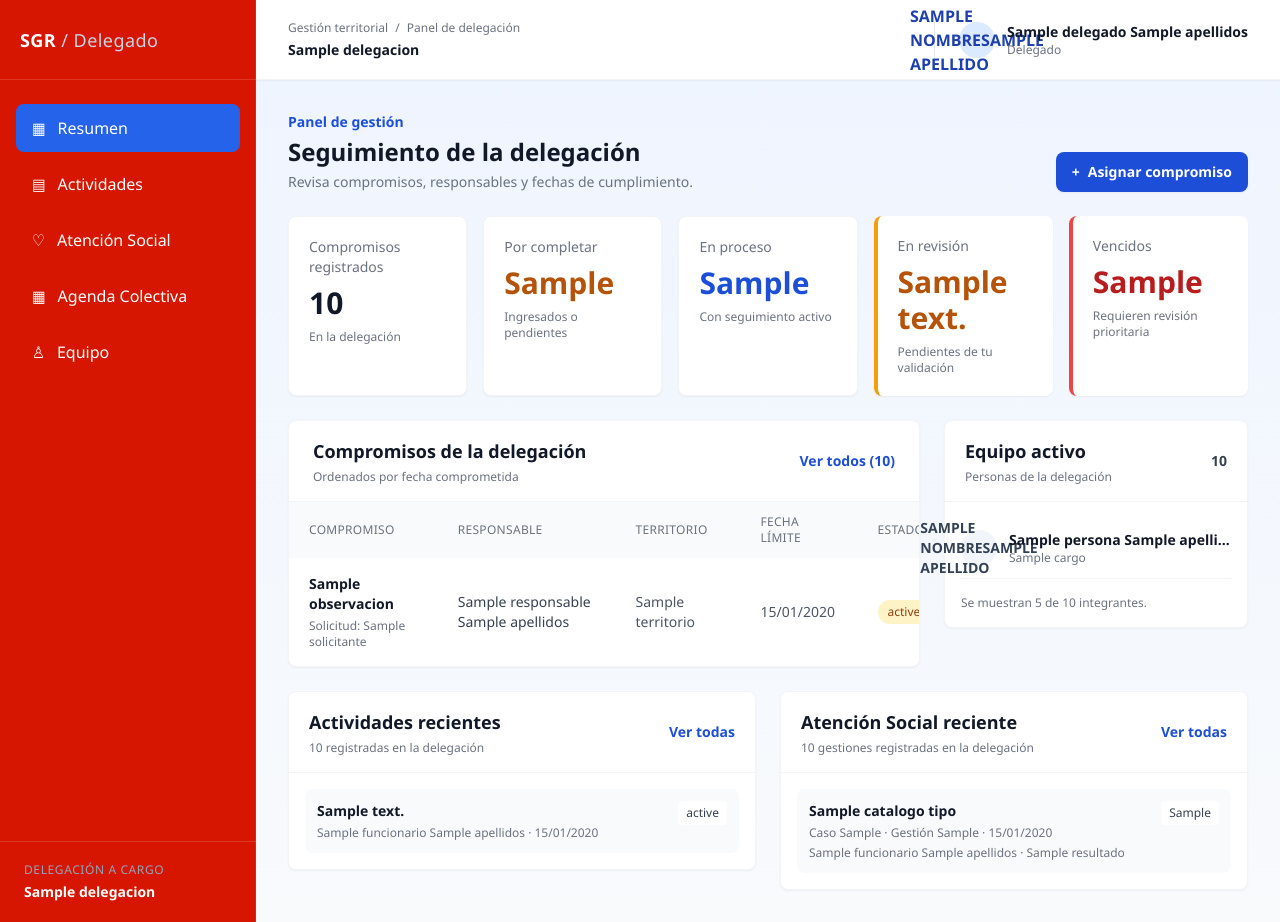
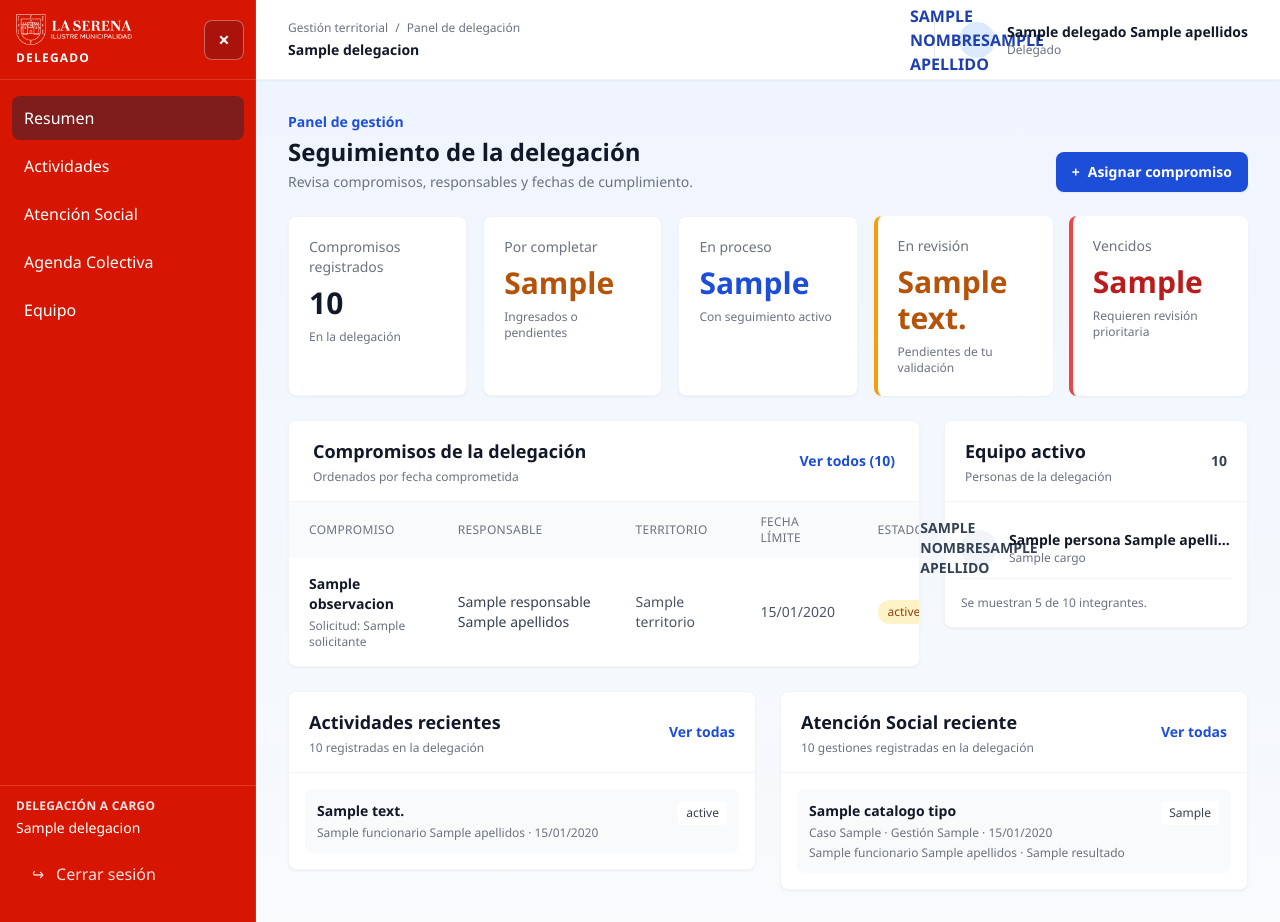
Before and after one commit to Paltita98/Muni-La-Serena, a Django app: template funcionario_demo_app/templates/funcionario_demo_app/delegado_demo.html in a window 1280 px wide. Run offline with Django 5.2, Linux system fonts and the light colour scheme; the template is opened without the code that fills it: most values are stand-ins (such as "Sample title", 1, 10 or a date in 2020); data that the repository does not hold is empty; some libraries are stand-ins or nearby versions.

Commit message:
arreglos sidebar

```diff
--- a/funcionario_demo_app/templates/funcionario_demo_app/delegado_demo.html
+++ b/funcionario_demo_app/templates/funcionario_demo_app/delegado_demo.html
@@ -10,31 +10,33 @@
 </head>
 <body class="bg-gray-50 text-gray-800 page-shell">
     <div class="flex h-screen overflow-hidden">
-        <aside class="sidebar w-64 text-white flex flex-col shrink-0">
-            <div class="h-16 flex items-center px-5 border-b border-white/15">
-                <span class="text-lg font-bold tracking-wide">SGR <span class="font-normal text-slate-300">/ Delegado</span></span>
+        <aside class="sidebar w-64 shrink-0 text-white flex flex-col overflow-y-auto">
+            <div class="min-h-20 shrink-0 flex flex-col items-start justify-center gap-1 px-4 py-2 border-b border-white/15">
+                <img src="{% static 'images/la_serena.png' %}" alt="La Serena" class="brand-logo h-8">
+                <span class="text-xs font-bold tracking-widest">DELEGADO</span>
             </div>
-            <nav class="flex-1 px-4 py-6 space-y-2">
-                <a href="#inicio" class="flex items-center px-4 py-3 bg-blue-600 text-white rounded-lg">
-                    <span aria-hidden="true">▦</span><span class="ml-3 font-medium">Resumen</span>
+            <nav class="flex-1 px-3 py-4 space-y-1" aria-label="Navegación de delegación">
+                <a href="#inicio" class="flex items-center px-3 py-2.5 rounded-lg transition bg-red-900 text-white">
+                    Resumen
                 </a>
-                <a href="{% url 'actividades_view' %}" class="flex items-center px-4 py-3 text-slate-300 hover:bg-slate-800 rounded-lg transition">
-                    <span aria-hidden="true">▤</span><span class="ml-3 font-medium">Actividades</span>
+                <a href="#actividades" class="flex items-center px-3 py-2.5 rounded-lg transition text-red-100 hover:bg-red-800">
+                    Actividades
                 </a>
-                <a href="{% url 'atenciones_sociales_view' %}" class="flex items-center px-4 py-3 text-slate-300 hover:bg-slate-800 rounded-lg transition">
-                    <span aria-hidden="true">♡</span><span class="ml-3 font-medium">Atención Social</span>
+                <a href="#atencion-social" class="flex items-center px-3 py-2.5 rounded-lg transition text-red-100 hover:bg-red-800">
+                    Atención Social
                 </a>
-                <a href="{% url 'agenda_colectiva_view' %}" class="flex items-center px-4 py-3 text-slate-300 hover:bg-slate-800 rounded-lg transition">
-                    <span aria-hidden="true">▦</span><span class="ml-3 font-medium">Agenda Colectiva</span>
+                <a href="#compromisos" class="flex items-center px-3 py-2.5 rounded-lg transition text-red-100 hover:bg-red-800">
+                    Agenda Colectiva
                 </a>
-                <a href="#equipo" class="flex items-center px-4 py-3 text-slate-300 hover:bg-slate-800 rounded-lg transition">
-                    <span aria-hidden="true">♙</span><span class="ml-3 font-medium">Equipo</span>
+                <a href="#equipo" class="flex items-center px-3 py-2.5 rounded-lg transition text-red-100 hover:bg-red-800">
+                    Equipo
                 </a>
             </nav>
-            <div class="px-6 py-5 border-t border-white/15">
-                <p class="text-xs uppercase tracking-wider text-slate-400">Delegación a cargo</p>
-                <p class="mt-1 text-sm font-semibold text-white">{{ delegacion.nombre|default:"Sin delegación asignada" }}</p>
+            <div class="border-t border-white/15 px-4 py-3">
+                <p class="text-xs font-semibold uppercase tracking-wide text-red-100">Delegación a cargo</p>
+                <p class="mt-1 truncate text-sm font-medium text-white">{{ delegacion.nombre|default:"Sin delegación asignada" }}</p>
             </div>
+            {% include 'main/_logout_button.html' %}
         </aside>
 
         <main id="inicio" class="flex-1 flex flex-col h-screen overflow-y-auto min-w-0">
```
Also changed, not shown: main/templates/main/_sidebar_coordinador.html (+14 -17 lines).
